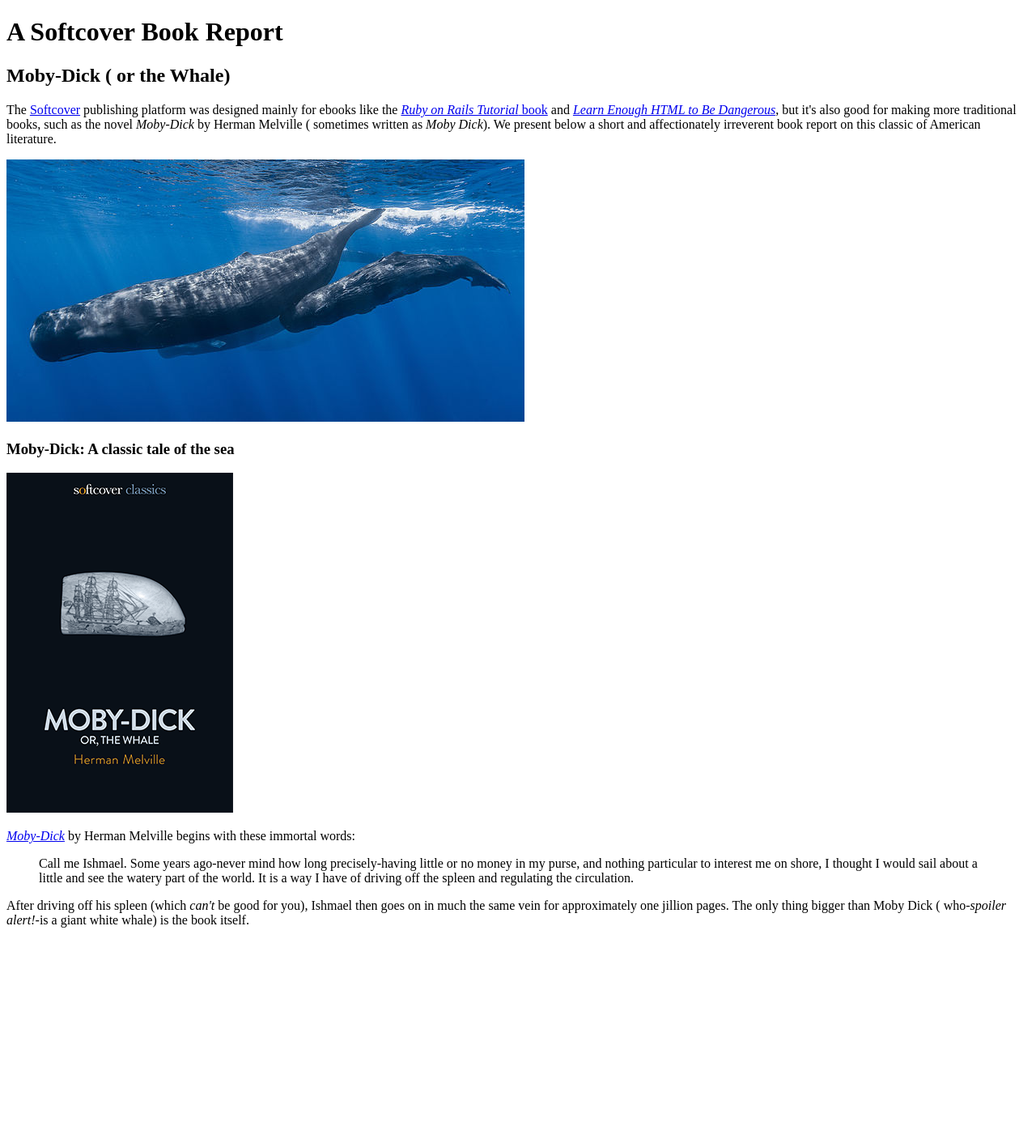
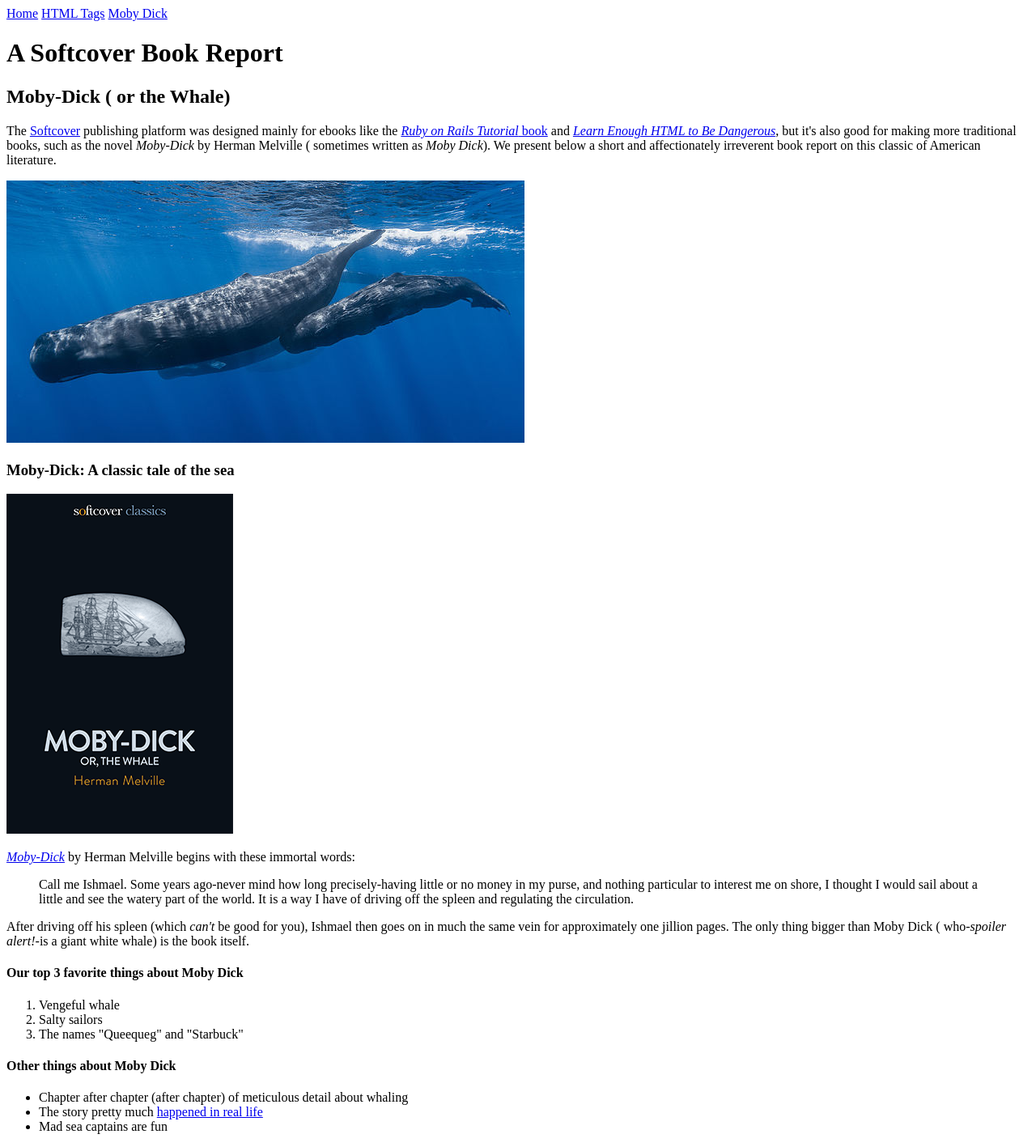
Before and after one commit to jomayo/sample_website, a plain HTML site: page moby_dick.html in a window 1280 px wide. Shown: the whole page at 81% size. Before the commit the page ends 1162 px from the top, so only its background shows below. Drawn offline with Linux system fonts and the light colour scheme.

Commit message:
Add a page and navigation menu

```diff
--- a/moby_dick.html
+++ b/moby_dick.html
@@ -6,6 +6,12 @@
 	</head>
 	<body>
 		<!-- much here to be styled, will do so in last section -->
+		<div>
+      <a href="index.html">Home</a>
+      <a href="tags.html">HTML Tags</a>
+      <a href="moby_dick.html">Moby Dick</a>
+    </div>
+
 		<header>
 			<h1>A Softcover Book Report</h1>
 			<h2>Moby-Dick ( or the Whale)</h2>
@@ -41,5 +47,25 @@
 					After driving off his spleen (which <em>can't</em> be good for you), Ishmael then goes on in much the same vein for approximately one jillion pages. The only thing bigger than Moby Dick ( who-<em>spoiler alert!</em>-is a giant white whale) is the book itself.
 				</p>
 			</div>
+
+			<h4>Our top 3 favorite things about Moby Dick</h4>
+
+			<ol>
+				<li>Vengeful whale</li>
+				<li>Salty sailors</li>
+				<li>The names "Queequeg" and "Starbuck"</li>
+			</ol>
+
+			<h4>Other things about Moby Dick</h4>
+
+			<ul>
+				<li>
+					Chapter after chapter (after chapter) of meticulous detail about whaling
+				</li>
+				<li>
+					The story pretty much <a href="https:..en.wikipedia.org/wiki/Essex_(whaleship)" target=_blank"> happened in real life</a>
+				</li>
+				<li>Mad sea captains are fun</li>
+			</ul>
 	</body>
 	</html>
```
Also changed, not shown: index.html (+8 -1 lines), tags.html (+36 -5 lines).
